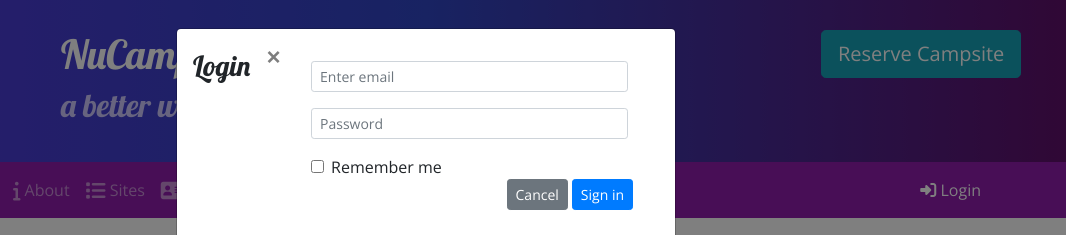
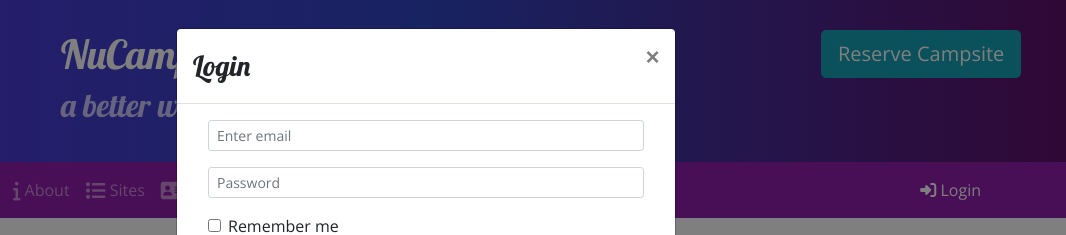
Before and after one commit to wmichael86/Nucamp-website-project, a website: page index.html in a window 1280 px wide. Both pictures are taken after a click on the button "Login". Shown: the top 235 px of the page, 214-1280 px from the left. Drawn offline with nearby package versions, Linux system fonts and the light colour scheme; files that its build step writes are made by us from their sources.

Commit message:
adding Jquery for Modal pop ups

```diff
--- a/index.html
+++ b/index.html
@@ -28,7 +28,7 @@
                     <h2>a better way to camp</h2>
                 </div>
                     <div class="col-xl-2 col-md-4">
-                        <a  role="button" class="btn btn-lg btn-info text-nowrap" data-toggle="modal" data-target="#reserveModal">Reserve Campsite</a>
+                        <a  role="button" class="btn btn-lg btn-info text-nowrap" id='reserveButton'>Reserve Campsite</a>
                     </div>
 
             </div>
@@ -109,7 +109,7 @@
                     <li class="nav-item"><a class='nav-link' href="practice.html"> <i class="fa fa-user-circle-o fa-lg"></i> Practice</a></li>
                 </ul>
                 <span class="navbar-text ml-auto">
-                    <a role="button" data-toggle="modal" data-target="#loginModal">
+                    <a role="button" id='loginButton'>
                         <i class="fa fa-sign-in"></i> Login
                     </a>
                 </span>
@@ -122,7 +122,8 @@
             <div class="modal-content">
                 <div class="modal-header">
                         <h3 class="modal-title">Login</h3>
-                        <button type='button' class="close" data-dismiss="modal">&times;</button>
+                        <button type='button' class="close" data-dismiss="modal" id='loginButton'>&times;</button>
+                </div>
                     <div class="modal-body">
                         <div class="container-fluid">
                             <form>
--- a/js/scripts.js
+++ b/js/scripts.js
@@ -1,3 +1,32 @@
+//Reserve button jquery code
+
+$(function () {
+
+    // Attach Button click event listener
+   $("#reserveButton").click(function(){
+
+        // show Modal
+        $("#reserveModal").modal("show");
+   });
+});
+
+
+// Login Modal Jquery code
+
+$(function () {
+
+    // Attach Button click event listener
+   $("#loginButton").click(function(){
+
+        // show Modal
+        $("#loginModal").modal("show");
+   });
+});
+
+
+
+
+
     $(function() {
         $(".carousel").carousel( { interval: 2000 } );
         $("#carouselButton").click(function(){
@@ -12,3 +41,54 @@
             }
         });
     });
+
+
+
+        //Button ID's reserveButton | loginButton
+
+
+
+
+    /* Workshop code theory
+
+        //html
+
+        <!-- Update the code below this comment -->
+                <button class="btn btn-warning" id="btnShowBanana">Show Banana</button>
+                <button class="btn btn-success"id="btnShowMonkey">Show Monkey</button>
+                <button class="btn btn-warning" id="btnHideBanana">Hide Banana</button>
+                <button class="btn btn-success" id="btnHideMonkey">Hide Monkey</button>
+                <div>
+                <img  class='collapse'  src="https://i.ibb.co/82WT957/banana.png" id='banana' />
+                <img class='collapse'  src="https://i.ibb.co/VJDfnxN/monkey-w-banana.png" id='monkey' />
+                </div>
+                <!-- Update the code above this comment -->
+                <hr />
+                <p>This Code Challenge is intended to give you more practice with using jQuery to manipulate Bootstrap components.</p>
+                <p>
+        //End html
+
+    $(document).ready(function(){
+        $("#btnShowBanana").click(function(){
+          $('#banana').show();
+         });
+      });
+
+     $(document).ready(function(){
+        $("#btnShowMonkey").click(function(){
+          $('#monkey').show();
+         });
+      });
+
+     $(document).ready(function(){
+       $("#btnHideBanana").click(function(){
+         $('#banana').hide();
+       });
+     });
+
+     $(document).ready(function(){
+       $("#btnHideMonkey").click(function(){
+         $('#monkey').hide();
+       });
+     });
+     */
```
